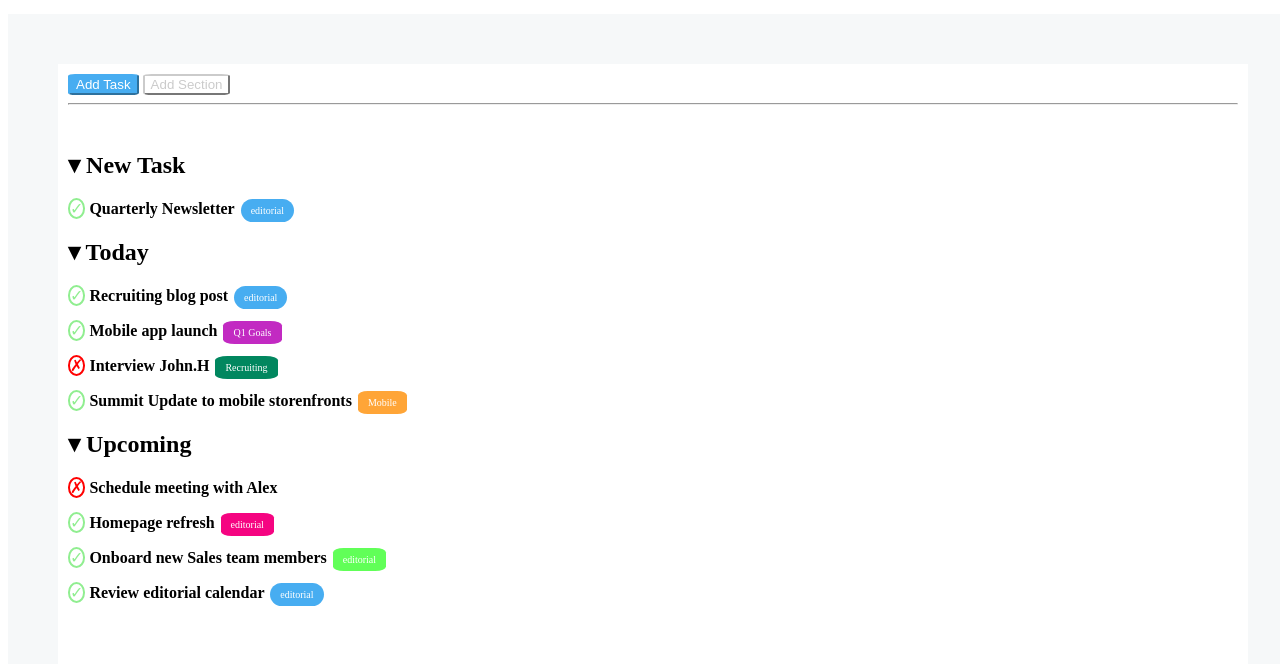
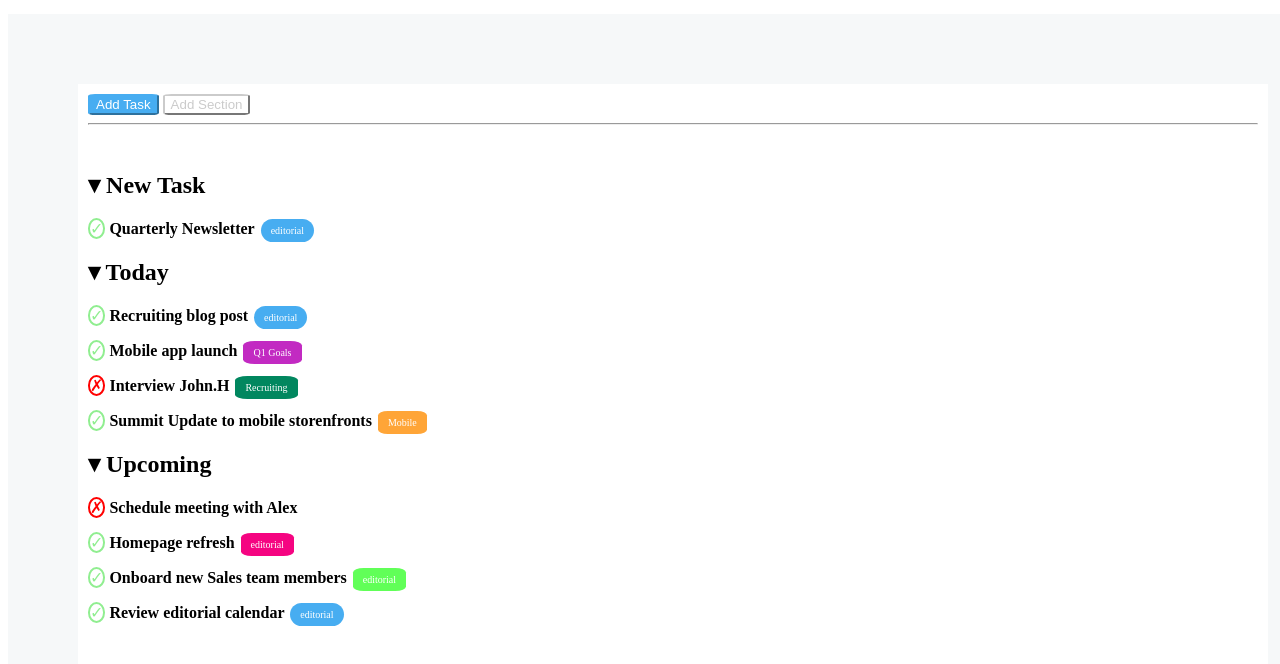
Before and after one commit to FrancescoMarra97/html-css-toboolist, a plain HTML site: page index.html in a window 1280 px wide. Shown: the part 68-732 px from the top of the page. Drawn offline with Linux system fonts and the light colour scheme.

Commit message:
last fixes

```diff
--- a/css/style.css
+++ b/css/style.css
@@ -4,6 +4,7 @@ h1{
     font-size: 30px ;
 }
  main {
+    margin:0px;
     display: inline-block;
     width: 1170px;
     margin-left: 0px;
@@ -12,7 +13,7 @@ h1{
     left: -9px;
     top: 257px;
     padding: 10px;
-    border: 50px solid #f6f8f9;
+    border: 70px solid #f6f8f9;
     border-right: 250px solid #f6f8f9;
   }
   /* buttons */
--- a/index.html
+++ b/index.html
@@ -47,11 +47,7 @@
         </div>
     </main>
     <!-- /main -->
-    <!-- footer -->
-      <footer>
 
-      </footer>
-    <!-- /footer -->
 
 
 </body>
```
